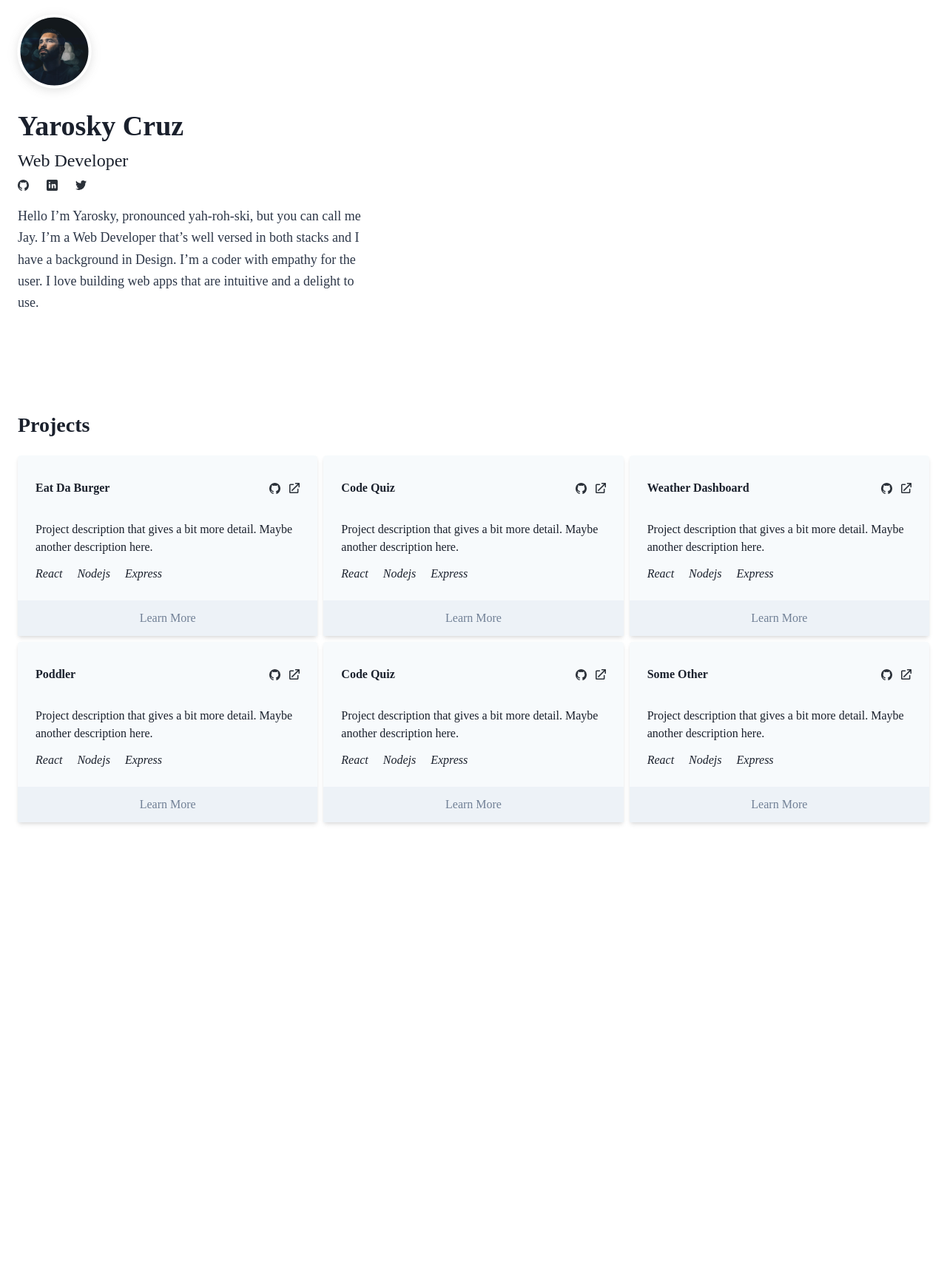
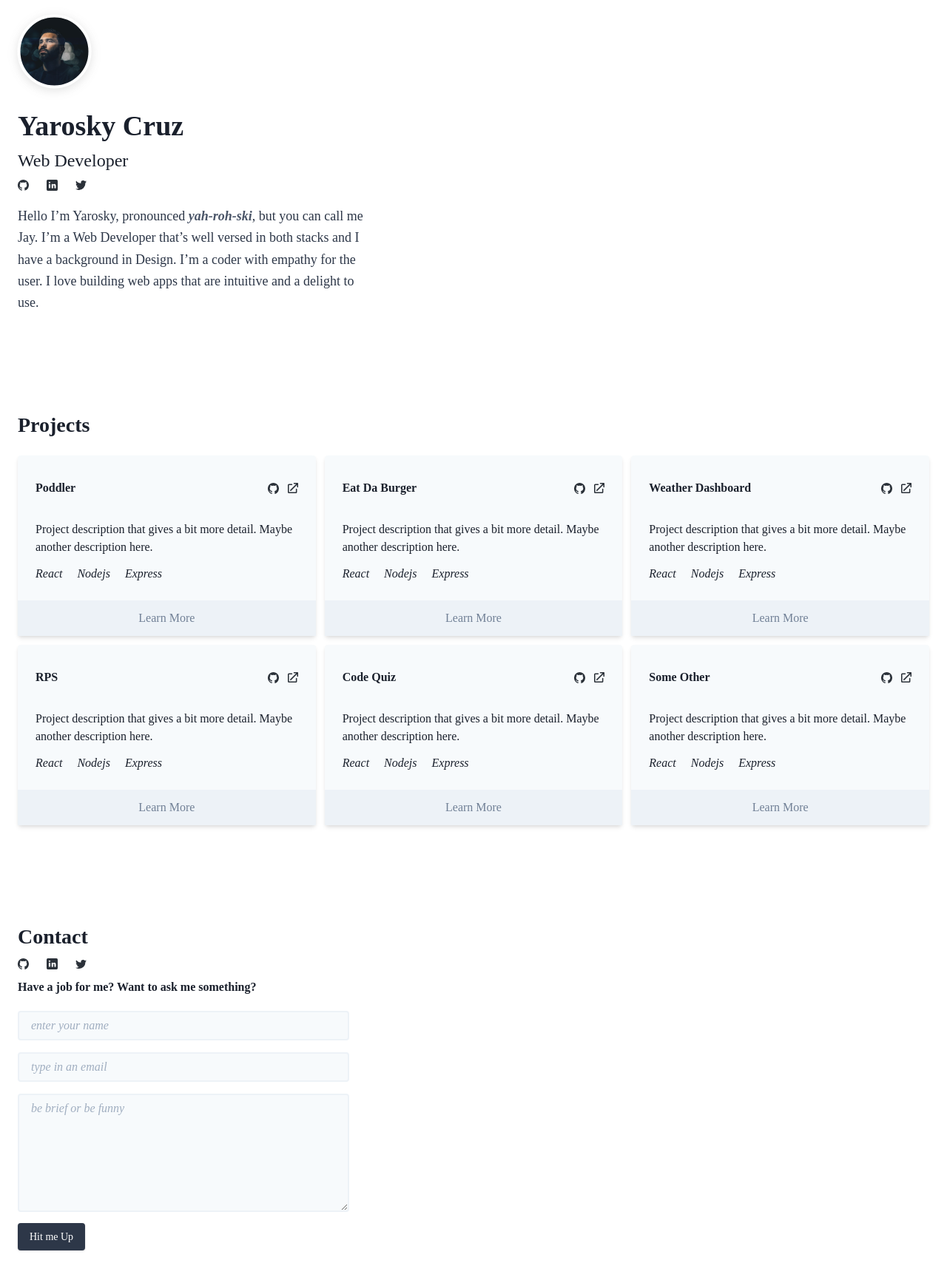
Before and after one commit to yarocruz/portfolio-2020, a Gatsby site: page / in a window 1280 px wide. Shown: the part 191-1922 px from the top of the page at 74% size. Before the commit the page ends 1367 px from the top, so only its background shows below. Built offline with nearby package versions, Linux system fonts and the light colour scheme; Gatsby itself is replaced by a stand-in of ours; a web font is replaced by a local one.

Commit message:
added contact component

```diff
--- a/src/assets/tailwind.css
+++ b/src/assets/tailwind.css
@@ -8,7 +8,8 @@ body {
 	font-family: 'Proxima Nova';
 }
 
-.intro {
+.intro,
+.contact {
 	margin: 130px auto;
 }
 
@@ -16,3 +17,7 @@ body {
 	font-weight: 900;
 	font-size: 28px;
 }
+
+.icon:hover {
+	color: #bd2626;
+}
--- /dev/null
+++ b/src/components/contactForm.js
@@ -0,0 +1,27 @@
+import React from 'react';
+
+import githubIcon from "../images/github-icon.svg";
+import linkedinIcon from "../images/linkedin-icon.svg";
+import twitterIcon from "../images/twitter-icon.svg";
+
+const contactForm = () => (
+    <div className="contact">
+        <h1 className="secondary-heading">Contact</h1>
+        <div className="iconLinks flex items-center my-2">
+            <a href="#" className="mr-6"><img src={githubIcon} alt="github icon link" /></a>
+            <a href="#" className="mr-6"><img src={linkedinIcon} alt="linkedin icon link" /></a>
+            <a href="#"><img src={twitterIcon} alt="twitter icon link" /></a>
+        </div>
+        <p className="font-bold my-3">Have a job for me? Want to ask me something?</p>
+        <form className="max-w-md">
+            <input className="bg-gray-100 appearance-none border-2 border-gray-200 rounded w-full py-2 px-4 my-2 text-gray-500 italic  leading-tight focus:outline-none focus:bg-white focus:border-gray-500" id="inline-full-name" type="text" value="enter your name" />
+            <input className="bg-gray-100 appearance-none border-2 border-gray-200 rounded w-full py-2 px-4 my-2 text-gray-500 italic leading-tight focus:outline-none focus:bg-white focus:border-gray-500" id="email" type="text" value="type in an email" />
+            <textarea className="bg-gray-100 appearance-none border-2 border-gray-200 rounded w-full py-2 px-4 my-2 text-gray-500 italic leading-tight focus:outline-none focus:bg-white focus:border-gray-500" rows="7" cols="10" id="message" type="text" value="be brief or be funny" />
+            <button className="shadow bg-gray-800 hover:bg-gray-900 focus:shadow-outline focus:outline-none text-white text-sm py-2 px-4 rounded" type="button">
+                Hit me Up
+            </button>
+        </form>
+    </div>
+)
+
+export default contactForm;
--- a/src/components/intro.js
+++ b/src/components/intro.js
@@ -13,15 +13,22 @@ const Intro = () => (
         <h1 style={{ fontWeight: `900`, fontSize: `38px` }}>Yarosky Cruz</h1>
         <h2 style={{ fontWeight: `500`, fontSize: `24px` }}>Web Developer</h2>
         <div className="iconLinks flex items-center my-2">
-            <a href="#" className="mr-6"><img src={githubIcon} alt="github icon link" /></a>
-            <a href="#" className="mr-6"><img src={linkedinIcon} alt="linkedin icon link" /></a>
-            <a href="#"><img src={twitterIcon} alt="twitter icon link" /></a>
-
-
-
+            <a href="#" className="mr-6">
+                <svg className="icon" xmlns="http://www.w3.org/2000/svg" width="15" height="14.66" viewBox="0 0 15 14.66">
+                    <path id="Path_1" data-name="Path 1" d="M143.812,107.408a7.5,7.5,0,0,0-2.371,14.62c.373.069.511-.166.511-.364v-1.276c-2.086.46-2.528-1-2.528-1a2.008,2.008,0,0,0-.833-1.1c-.677-.46.055-.46.055-.46a1.579,1.579,0,0,1,1.147.774,1.6,1.6,0,0,0,2.183.626,1.593,1.593,0,0,1,.46-1c-1.667-.189-3.417-.833-3.417-3.707a2.9,2.9,0,0,1,.769-2.012,2.731,2.731,0,0,1,.074-1.985s.631-.2,2.063.769a7.1,7.1,0,0,1,3.758,0c1.432-.972,2.058-.769,2.058-.769a2.717,2.717,0,0,1,.078,1.985,2.9,2.9,0,0,1,.769,2.012c0,2.883-1.754,3.513-3.426,3.684a1.773,1.773,0,0,1,.511,1.381c0,1,0,1.814,0,2.058s.134.433.516.364a7.506,7.506,0,0,0-2.376-14.62Z" transform="translate(-136.302 -107.38)" fill="#2b3139" fillRule="evenodd" />
+                </svg>
+            </a>
+            <a href="#" className="mr-6">
+                <img className="icon" src={linkedinIcon} alt="linkedin icon link" />
+            </a>
+            <a href="#">
+                <img className="icon" src={twitterIcon} alt="twitter icon link" />
+            </a>
         </div>
-        <p className="my-5 leading-relaxed text-gray-800" style={{ fontWeight: `400`, fontSize: `18px`, maxWidth: `480px` }}>Hello I’m Yarosky, pronounced yah-roh-ski, but you can call me Jay. I’m a Web Developer that’s well versed in both stacks and I have a background in Design.
-    I’m a coder with empathy for the user. I love building web apps that are intuitive and a delight to use.</p>
+        <p className="my-5 leading-relaxed text-gray-800" style={{ fontWeight: `400`, fontSize: `18px`, maxWidth: `480px` }}>
+            Hello I’m Yarosky, pronounced <span className="italic text-gray-700 font-bold">yah-roh-ski</span>, but you can call me Jay.
+            I’m a Web Developer that’s well versed in both stacks and I have a background in Design.
+            I’m a coder with empathy for the user. I love building web apps that are intuitive and a delight to use.</p>
     </div>
 )
 
--- a/src/pages/index.js
+++ b/src/pages/index.js
@@ -2,6 +2,7 @@ import React from "react"
 
 import Intro from "../components/intro";
 import ProjectCard from "../components/projectCard";
+import ContactForm from "../components/contactForm";
 
 import "../assets/tailwind.css"
 
@@ -11,15 +12,16 @@ const IndexPage = () => (
       <Intro />
 
       <h1 className="mb-5 secondary-heading">Projects</h1>
-      <div className="grid md:grid-cols-2 lg:grid-cols-3 gap-2">
+      <div className="grid md:grid-cols-2 lg:grid-cols-3 gap-3">
+        <ProjectCard title="Poddler" />
         <ProjectCard title="Eat Da Burger" />
-        <ProjectCard title="Code Quiz" />
         <ProjectCard title="Weather Dashboard" />
-        <ProjectCard title="Poddler" />
+        <ProjectCard title="RPS" />
         <ProjectCard title="Code Quiz" />
         <ProjectCard title="Some Other" />
       </div>
 
+      <ContactForm />
     </div>
   </div>
 )
```
